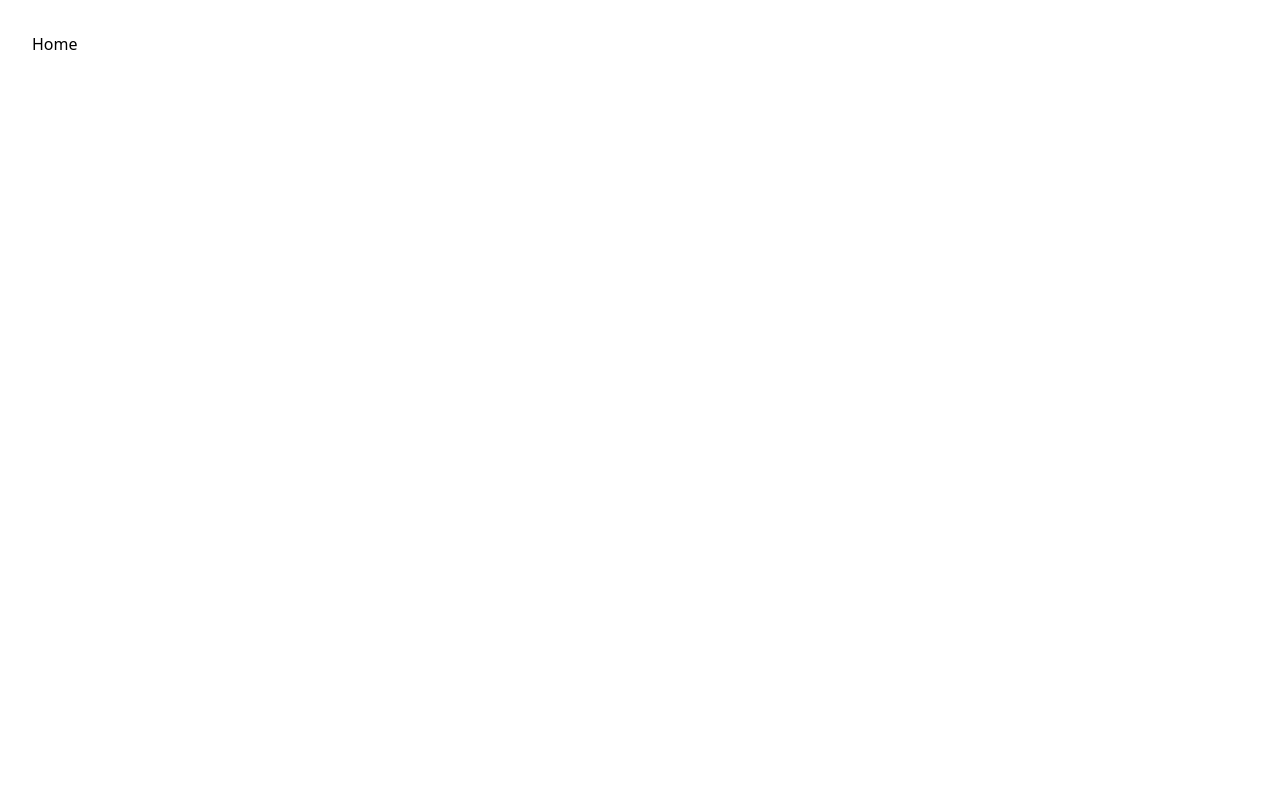
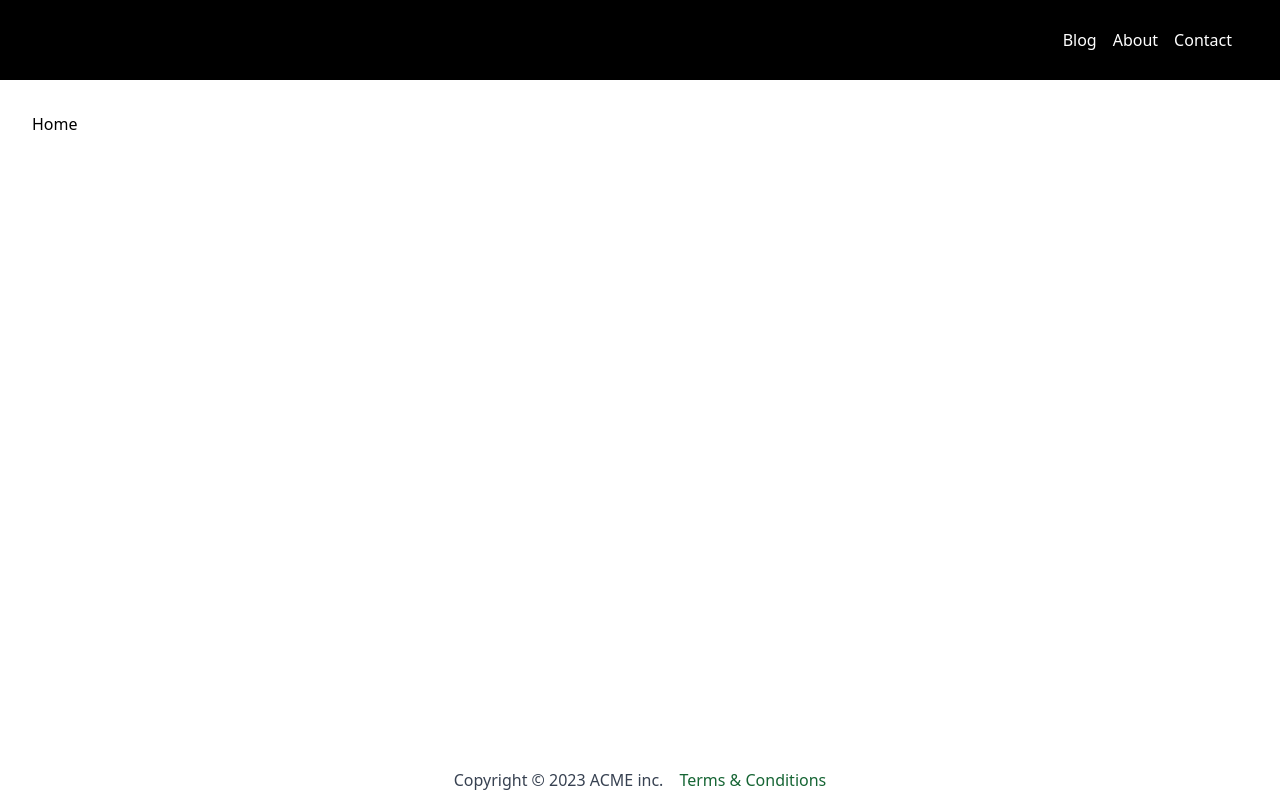
Before and after one commit to pboivin/filament-peek-demo-with-astro, an Astro site in the folder frontend/: page / in a window 1280 px wide. Built offline with nearby package versions, Linux system fonts and the light colour scheme; Astro itself is replaced by a stand-in of ours.

Commit message:
FE - setup layout

```diff
--- a/frontend/astro.config.mjs
+++ b/frontend/astro.config.mjs
@@ -4,5 +4,9 @@ import tailwind from '@astrojs/tailwind';
 
 // https://astro.build/config
 export default defineConfig({
-    integrations: [tailwind()],
+    integrations: [
+        tailwind({
+            applyBaseStyles: false,
+        }),
+    ],
 });
--- a/frontend/src/layouts/Layout.astro
+++ b/frontend/src/layouts/Layout.astro
@@ -1,4 +1,6 @@
 ---
+import '../styles/base.css';
+
 interface Props {
     title: string;
 }
@@ -16,7 +18,47 @@ const { title } = Astro.props;
         <meta name="generator" content={Astro.generator} />
         <title>{title}</title>
     </head>
+
     <body class="bg-white">
-        <slot />
+        <div class="flex flex-col min-h-screen">
+            <header class="bg-black text-white">
+                <div class="max-w-wide mx-auto p-2">
+                    <nav class="main-nav flex items-center">
+                        <!-- @todo: dynamic nav -->
+                        <ul class="ml-auto flex items-center space-x-4">
+                            <li>
+                                <a href="/blog"> Blog</a>
+                            </li>
+                            <li>
+                                <a href="/about"> About</a>
+                            </li>
+                            <li>
+                                <a href="/contact"> Contact</a>
+                            </li>
+                        </ul>
+                    </nav>
+                </div>
+            </header>
+
+            <main>
+                <slot />
+            </main>
+
+            <div class="mt-16"></div>
+
+            <footer class="mt-auto text-center">
+                <div class="max-w-wide mx-auto p-2 text-gray-700">
+                    <!-- @todo: dynamic footer -->
+                    <div class="flex flex-col lg:flex-row items-center justify-center space-x-4">
+                        <span>Copyright © 2023 ACME inc.</span>
+                        <ul class="ml-auto flex items-center space-x-4">
+                            <li>
+                                <a href="/terms"> Terms &amp; Conditions</a>
+                            </li>
+                        </ul>
+                    </div>
+                </div>
+            </footer>
+        </div>
     </body>
 </html>
--- /dev/null
+++ b/frontend/src/styles/base.css
@@ -0,0 +1,33 @@
+@tailwind base;
+
+:root {
+    --main-nav-height: 4rem;
+}
+
+a, .prose a {
+    @apply text-green-800 no-underline font-medium;
+}
+
+.prose img {
+    @apply bg-gray-200;
+}
+
+@tailwind components;
+
+.main-nav {
+    height: var(--main-nav-height);
+}
+
+.main-nav a {
+    @apply text-inherit font-normal;
+}
+
+.site-intro {
+    height: calc(100vh - var(--main-nav-height));
+}
+
+.site-intro > * {
+    margin-top: calc(-1 * var(--main-nav-height));
+}
+
+@tailwind utilities;
```
